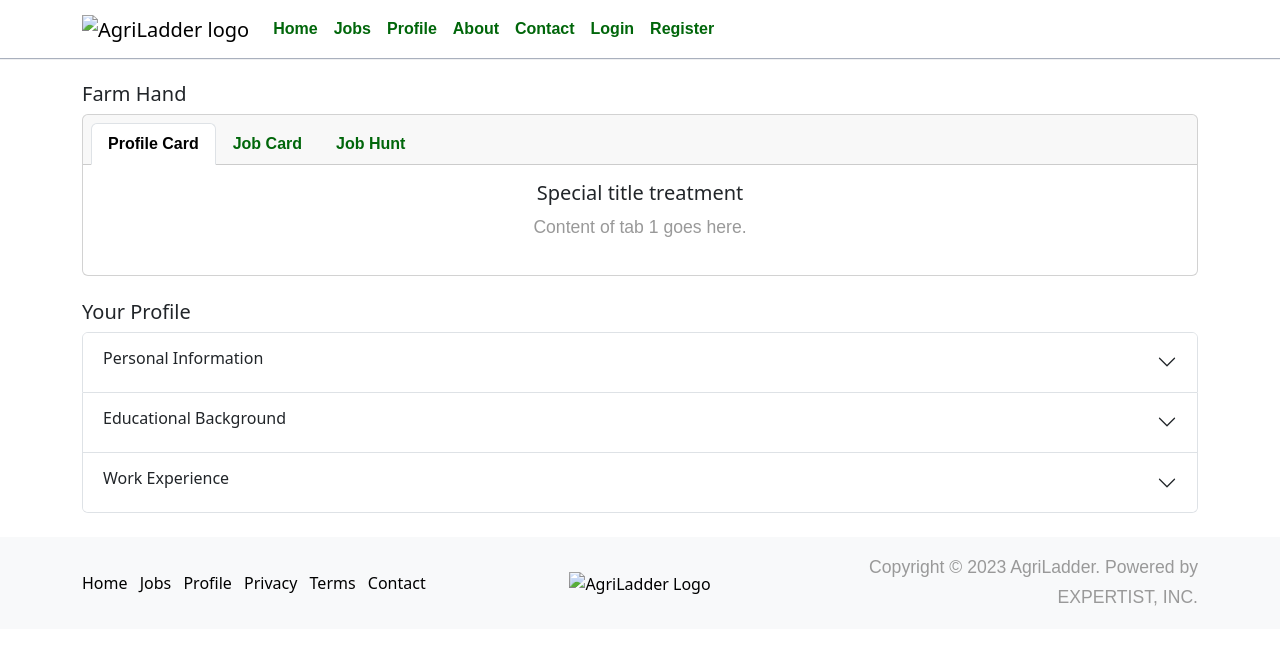
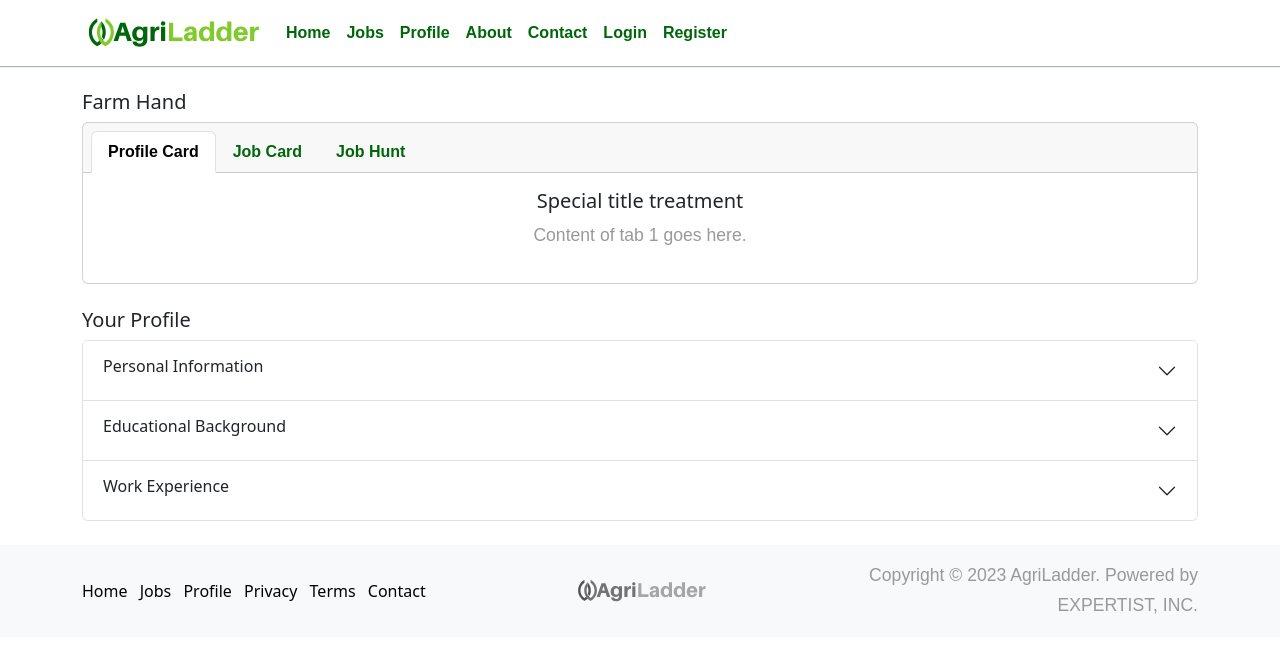
Before and after one commit to bagortechnology/AgriLadder, a plain HTML site: page fork/profile.html in a window 1280 px wide. Drawn offline with nearby package versions, Linux system fonts and the light colour scheme; files that its build step writes are made by us from their sources.

Commit message:
modified:   fork/profile.html

```diff
--- a/fork/profile.html
+++ b/fork/profile.html
@@ -16,7 +16,7 @@
     <script src="https://cdn.jsdelivr.net/npm/bootstrap@4.6.2/dist/js/bootstrap.bundle.min.js"></script>
     <script src="https://kit.fontawesome.com/029ea7a107.js" crossorigin="anonymous"></script>
 
-    <link rel="stylesheet" type="text/css" href="css/style.css">
+    <link rel="stylesheet" type="text/css" href="/css/style.css">
     <link rel="stylesheet" href="https://use.fontawesome.com/releases/v5.15.1/css/all.css"
         integrity="sha384-vp86vTRFVJgpjF9jiIGPEEqYqlDwgyBgEF109VFjmqGmIY/Y4HV4d3Gp2irVfcrp" crossorigin="anonymous">
     <link rel="shortcut icon" href="assets/favicon.svg" type="image/x-icon">
@@ -27,7 +27,7 @@
     <nav class="navbar sticky-top navbar-expand-lg">
         <div class="container">
             <a class="navbar-brand" href="https://www.agriladder.com">
-                <img src="assets/logo.svg" alt="AgriLadder logo">
+                <img src="/assets/logo.svg" alt="AgriLadder logo">
             </a>
             <button class="navbar-toggler" type="button" data-bs-toggle="collapse" data-bs-target="#navbar"
                 aria-controls="HomeNavBar" aria-expanded="false" aria-label="Toggle Navigation">
@@ -365,7 +365,7 @@
                     </ul>
                 </div>
                 <div class="col-12 col-md-4 mb-3 mb-md-0 text-center">
-                    <a href="index.html"><img src="assets/footer.svg" alt="AgriLadder Logo" class="img-fluid"
+                    <a href="index.html"><img src="/assets/footer.svg" alt="AgriLadder Logo" class="img-fluid"
                             width="135" height="30"></a>
                 </div>
                 <div class="col-12 col-md-4 text-center text-md-end">
```
